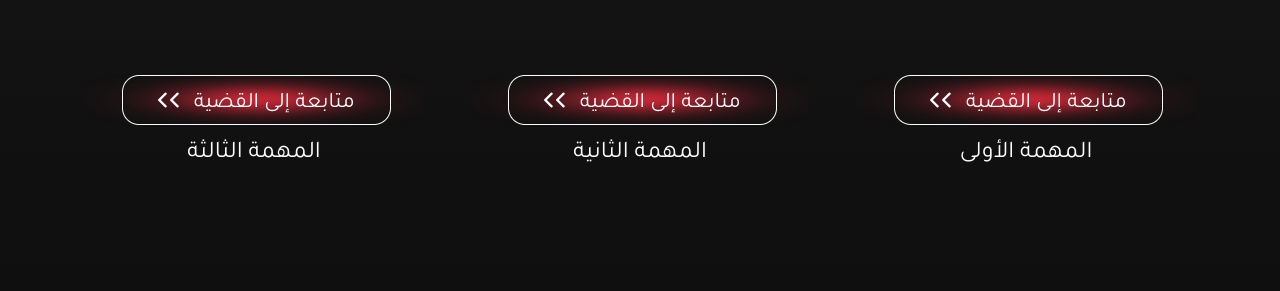
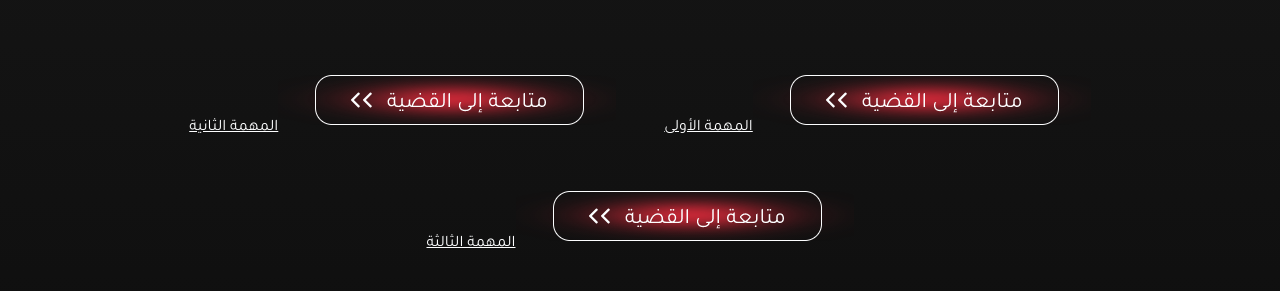
Before and after one commit to keenBank/unresolved-app, a React (Vite) app: page /case/wedding in a window 1280 px wide. Shown: the part 1652-1943 px from the top of the page. Built offline with nearby package versions, Linux system fonts and the light colour scheme; no server answers.

Commit message:
Update case-home.css

```diff
--- a/src/components/layout/case-home.css
+++ b/src/components/layout/case-home.css
@@ -8,17 +8,6 @@
   margin: 2em 0 5em;
   flex-wrap: wrap;
 }
-.case-home__puzzle {
-  display: flex;
-  flex-direction: column;
-  align-items: center;
-  text-decoration: none;
-}
-.case-home__puzzle span {
-  margin-top: 10px;
-  font-size: 24px;
-  color: #fdfeff;
-}
 @media (max-width: 1000px) {
   .case-home__puzzles {
     gap: 2em;
```
